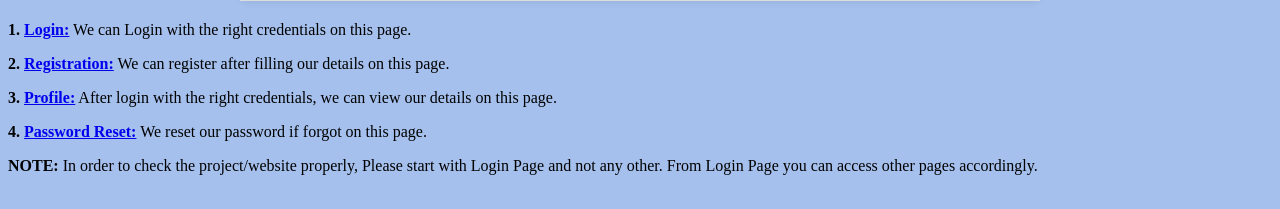
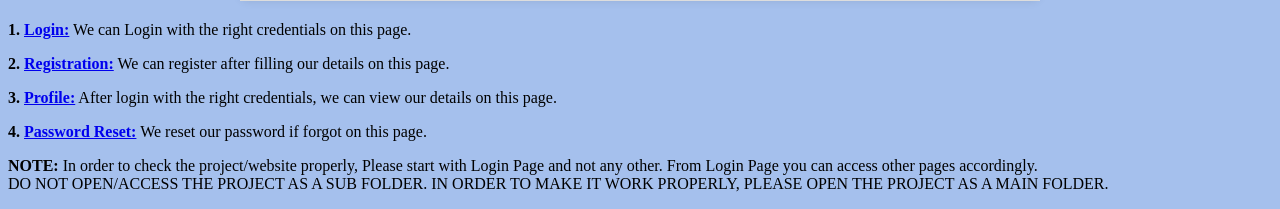
Before and after one commit to Amrit1810/FlaskProject, a Flask app: page /about in a window 1280 px wide. Shown: the part 677-886 px from the top of the page. Before the commit the page ends 852 px from the top, so only its background shows below. Run offline with Flask 3, Linux system fonts and the light colour scheme.

Commit message:
Update about.html

```diff
--- a/templates/about.html
+++ b/templates/about.html
@@ -82,7 +82,8 @@
         <p><b>3. <a href="{{ url_for('views.profile') }}">Profile:</a></b> After login with the right credentials, we can view our details on this page.</p>
         <p><b>4. <a href="{{ url_for('views.passreset') }}">Password Reset:</a></b> We reset our password if forgot on this page.</p>
         <p><b>NOTE:</b> In order to check the project/website properly, Please start with Login Page and not any other. From Login
-            Page you can access other pages accordingly.</p>
+            Page you can access other pages accordingly.<br>DO NOT OPEN/ACCESS THE PROJECT AS A SUB FOLDER. IN ORDER TO MAKE IT
+            WORK PROPERLY, PLEASE OPEN THE PROJECT AS A MAIN FOLDER.</p>
     </div>
 
 </body>
```
